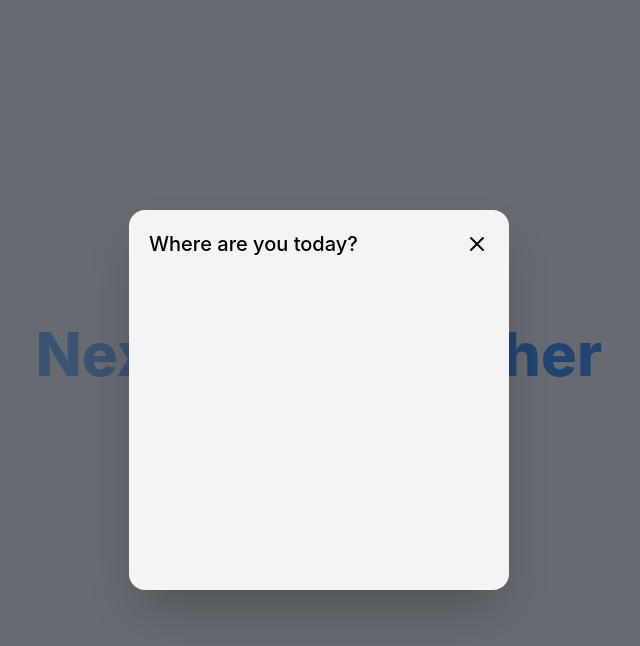
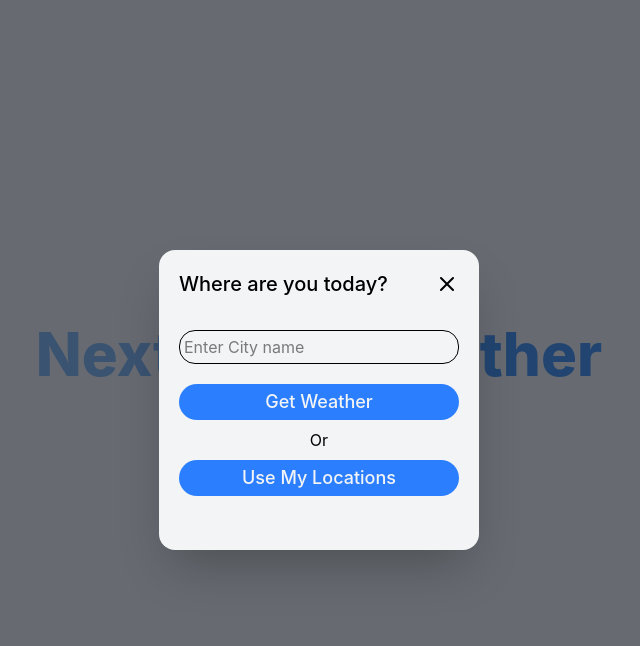
Before and after one commit to Al-Mamuun/Weather-App, a React (Vite) app: page / in a window 1280 px wide. Both pictures are taken after a click on the button "Check Weather". Shown: the top 646 px of the page, without its empty margins (321-961 px from the left). Built offline with nearby package versions, Linux system fonts and the light colour scheme.

Commit message:
Form Handeling

```diff
--- a/src/components/LocationModal.jsx
+++ b/src/components/LocationModal.jsx
@@ -1,12 +1,66 @@
 import { X } from "lucide-react";
+import { useState } from "react";
+
 const LocationModal = ({ onClose }) => {
+  const [city, setCity] = useState("");
+  const handleSubmit = (e) => {
+    e.preventDefault();
+    const value = city.trim();
+    console.log(value);
+  };
+
+  const handleGeoLocations = () => {
+    navigator.geolocation.getCurrentPosition(
+      (positions) => {
+        const { latitude, longitude } = positions.coords;
+        console.log({ latitude, longitude });
+      },
+      (error) => {
+        console.log(error);
+      },
+      {
+        timeout: 10000,
+      },
+    );
+  };
+
   return (
     <div className="fixed inset-0 flex justify-center items-center bg-gray-950/60">
-      <div className="h-95 w-95 rounded-2xl p-5 bg-gray-100 shadow-2xl">
+      <div className="h-75 p-5 rounded-2xl w-80 bg-gray-100 shadow-2xl">
         <div className="flex justify-between items-center">
           <h2 className="text-xl font-medium">Where are you today?</h2>
           <button onClick={onClose} className="cursor-pointer">
             <X />
+          </button>
+        </div>
+        <div className="pt-8">
+          <form onSubmit={handleSubmit} className="space-y-5">
+            <input
+              type="text"
+              placeholder="Enter City name"
+              value={city}
+              onChange={(e) => setCity(e.target.value)}
+              className="w-full border p-1 rounded-2xl"
+            />
+
+            <div className="">
+              <button
+                type="submit"
+                className="text-lg w-full font-medium hover:scale-105 transition-all delay-500 bg-blue-500 px-5 cursor-pointer py-1 rounded-4xl text-gray-100"
+              >
+                Get Weather
+              </button>
+            </div>
+          </form>
+        </div>
+        <div className="py-2 text-center">Or</div>
+        <div className="">
+          <button
+            type="button"
+            onClick={handleGeoLocations}
+            className="text-lg w-full font-medium hover:scale-105 transition-all delay-500 bg-blue-500 px-5 cursor-pointer py-1 rounded-4xl text-gray-100"
+          >
+            Use My Locations
           </button>
         </div>
       </div>
```
